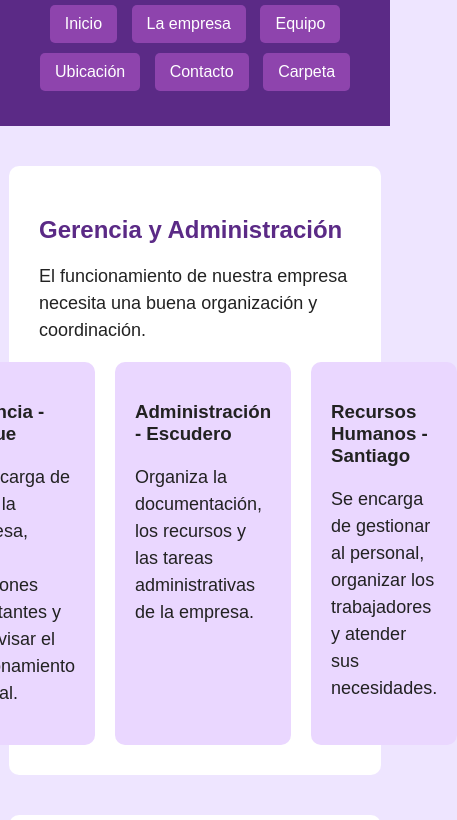
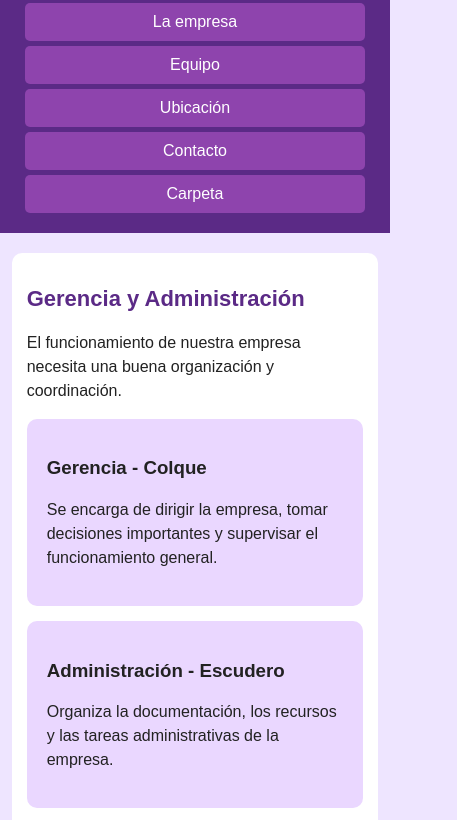
Before and after one commit to escudosoyyo/PIxel-Lab, a plain HTML site: page equipo.html in a window 390 px wide. Shown: the part 147-967 px from the top of the page, 457 px wide, since content can reach past the window. Drawn offline with Linux system fonts and the light colour scheme.

Commit message:
Add files via upload

```diff
--- a/style.css
+++ b/style.css
@@ -1,90 +1,121 @@
-body{
-background:#eee5ff;
-font-family:Arial;
-margin:0;
-color:#222;
+
+* {
+    box-sizing: border-box;
 }
-header{
-background:#5b2a86;
-color:white;
-text-align:center;
-padding:30px;
+
+body {
+    background: #eee5ff;
+    font-family: Arial;
+    margin: 0;
+    color: #222;
 }
-h1{
-font-size:40px;
+
+header {
+    background: #5b2a86;
+    color: white;
+    text-align: center;
+    padding: 30px;
 }
-nav{
-margin-top:20px;
+
+h1 {
+    font-size: 40px;
 }
-nav a{
-background:#8e44ad;
-color:white;
-text-decoration:none;
-padding:10px 15px;
-margin:5px;
-border-radius:5px;
-display:inline-block;
+
+nav {
+    margin-top: 20px;
+    display: flex;
+    justify-content: center;
+    flex-wrap: wrap;
+    gap: 5px;
 }
-nav a:hover{
-background:#d8a7ff;
-color:black;
+
+nav a {
+    background: #8e44ad;
+    color: white;
+    text-decoration: none;
+    padding: 10px 15px;
+    margin: 0;
+    border-radius: 5px;
+    display: inline-block;
 }
-section{
-background:white;
-width:80%;
-margin:40px auto;
-padding:30px;
-border-radius:10px;
+
+nav a:hover {
+    background: #d8a7ff;
+    color: black;
 }
-h2{
-color:#5b2a86;
+
+section {
+    background: white;
+    width: 80%;
+    margin: 40px auto;
+    padding: 30px;
+    border-radius: 10px;
 }
-p{
-font-size:18px;
-line-height:1.5;
+
+h2 {
+    color: #5b2a86;
 }
-.tarjetas{
-display:flex;
-justify-content:center;
-gap:20px;
+
+p {
+    font-size: 18px;
+    line-height: 1.5;
 }
-.tarjeta{
-background:#ead7ff;
-padding:20px;
-width:200px;
-border-radius:10px;
+
+.tarjetas {
+    display: flex;
+    justify-content: center;
+    gap: 20px;
+    flex-wrap: wrap;
 }
-footer{
-background:#5b2a86;
-color:white;
-text-align:center;
-padding:15px;
+
+.tarjeta {
+    background: #ead7ff;
+    padding: 20px;
+    width: 200px;
+    max-width: 100%;
+    border-radius: 10px;
 }
-.wesley{
+
+footer {
+    background: #5b2a86;
+    color: white;
+    text-align: center;
+    padding: 15px;
+}
+
+.wesley {
     text-align: center;
 }
-.tizi{
+
+.tizi {
     font-size: large;
     color: black;
     background-color: #8e44ad;
     margin-left: 60px;
 }
-.papigaby{
+
+.papigaby {
     margin-left: 60px;
 }
-.jefe1{
-display:flex;
-justify-content:center;
-gap:20px;
+
+.jefe1 {
+    display: flex;
+    justify-content: center;
+    gap: 20px;
+    flex-wrap: wrap;
 }
+
 .contenedor-columnas {
     display: flex;
     gap: 20px;
     max-width: 800px;
     margin: 0 auto;
+    flex-wrap: wrap;
 }
+
 .columna {
     flex: 1;
+    min-width: 0;
     padding: 15px;
     text-align: center;
 }
@@ -94,3 +125,107 @@ gap:20px;
     height: auto;
     border-radius: 4px;
 }
+
+/* TABLETS */
+@media (max-width: 768px) {
+
+    h1 {
+        font-size: 32px;
+    }
+
+    section {
+        width: 90%;
+        padding: 20px;
+        margin: 25px auto;
+    }
+
+    .tarjetas {
+        gap: 15px;
+    }
+
+    .tarjeta {
+        width: 45%;
+    }
+
+    .contenedor-columnas {
+        flex-direction: column;
+    }
+
+    .columna {
+        width: 100%;
+    }
+
+    .tizi,
+    .papigaby {
+        margin-left: 0;
+    }
+}
+
+/* CELULARES */
+@media (max-width: 480px) {
+
+    header {
+        padding: 20px 10px;
+    }
+
+    h1 {
+        font-size: 27px;
+    }
+
+    nav {
+        flex-direction: column;
+        align-items: stretch;
+        padding: 0 15px;
+    }
+
+    nav a {
+        text-align: center;
+        width: 100%;
+    }
+
+    section {
+        width: 94%;
+        padding: 15px;
+        margin: 20px auto;
+    }
+
+    h2 {
+        font-size: 22px;
+    }
+
+    p {
+        font-size: 16px;
+    }
+
+    .tarjetas {
+        flex-direction: column;
+        align-items: center;
+    }
+
+    .tarjeta {
+        width: 100%;
+    }
+
+    .jefe1 {
+        flex-direction: column;
+        align-items: center;
+    }
+
+    .contenedor-columnas {
+        flex-direction: column;
+    }
+
+    .columna {
+        width: 100%;
+        padding: 10px;
+    }
+
+    .tizi,
+    .papigaby {
+        margin-left: 0;
+    }
+
+    footer {
+        padding: 15px 10px;
+    }
+}
```
Lines whose indentation alone changed are shown as unchanged.
